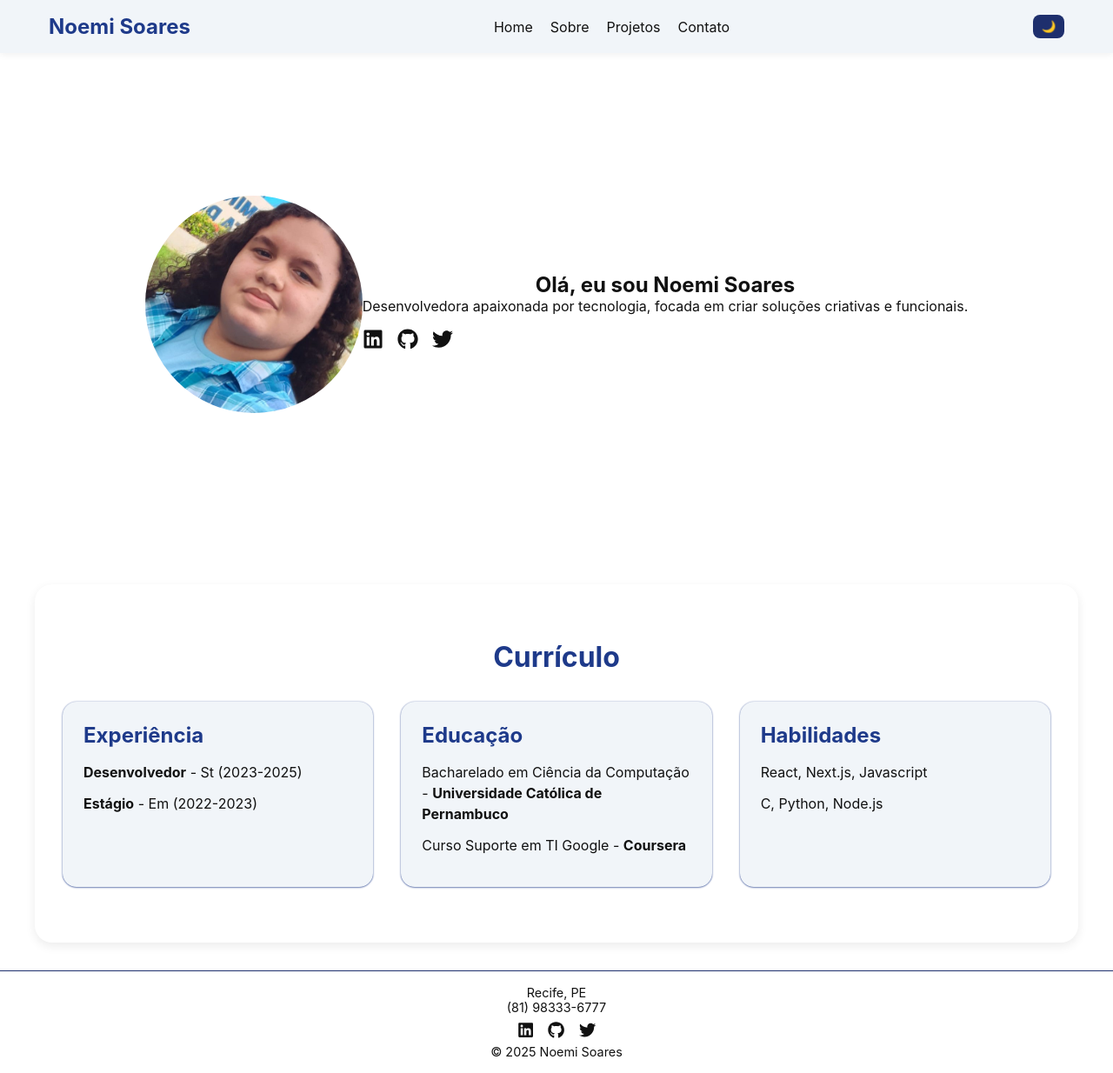
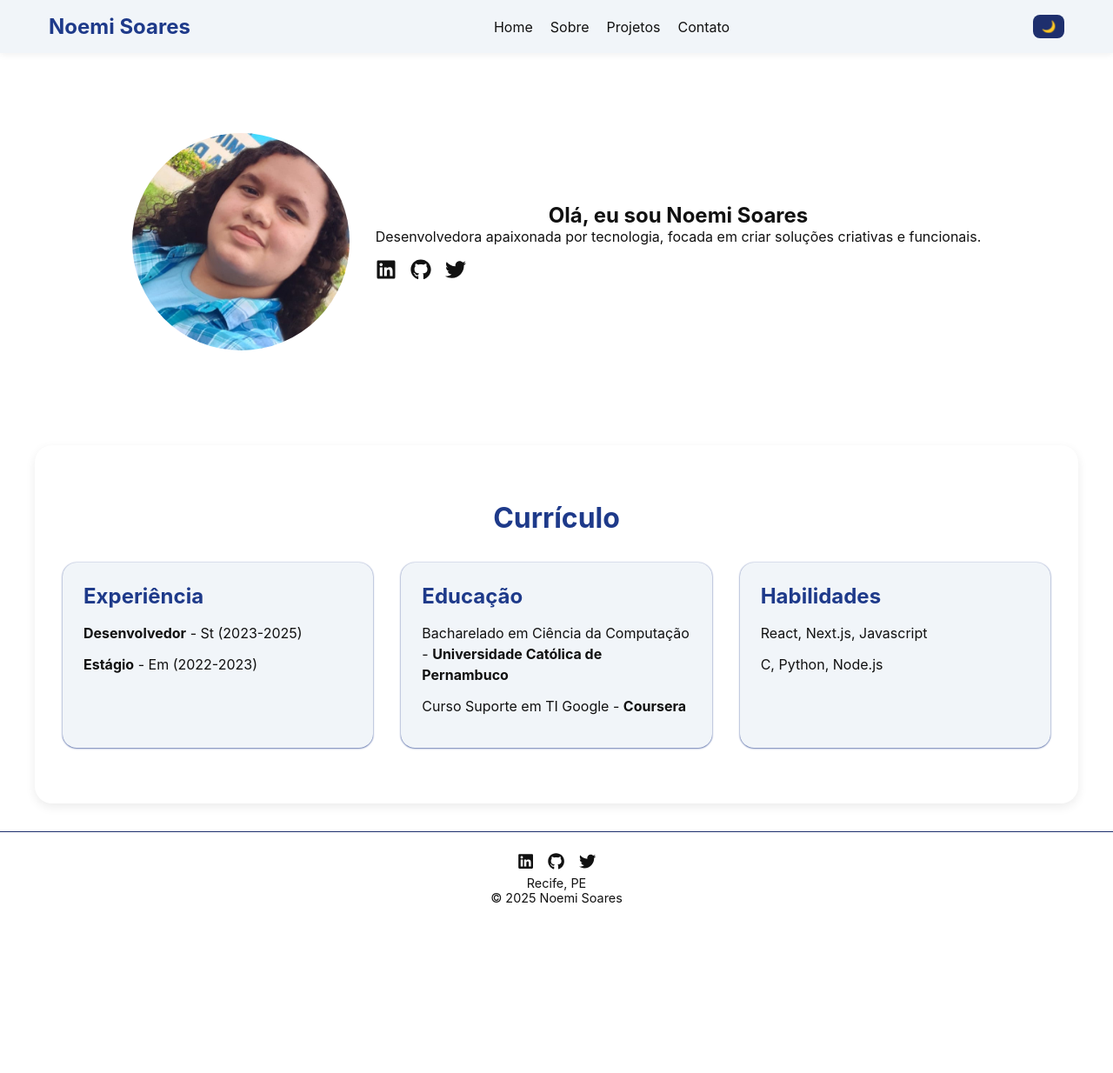
Before and after one commit to noemisoares/noemi-portfolio, a Next.js app in the folder my-portfolio/: page / in a window 1280 px wide. Shown: the whole page at 87% size. After the commit the page ends 1057 px from the top, so only its background shows below. Built offline with nearby package versions, Linux system fonts and the light colour scheme.

Commit message:
Atualização de estrutura de conteiner de page

```diff
--- a/my-portfolio/app/page.module.css
+++ b/my-portfolio/app/page.module.css
@@ -3,7 +3,7 @@
   justify-content: center;
   align-items: center;
   text-align: center;
-  min-height: 70vh;
+  min-height: 50vh;
   padding: 2rem;
 }
 
@@ -13,5 +13,6 @@
 
 .avatar {
   border-radius: 50%;
-  margin-bottom: 1rem;
+  margin-bottom: 1px;
+  margin-right: 30px;
 }
--- a/my-portfolio/components/Footer.js
+++ b/my-portfolio/components/Footer.js
@@ -4,10 +4,8 @@ import { Social } from "./Social";
 export function Footer() {
   return (
     <footer className={styles.footer}>
-      <p> Recife, PE</p>
-      <p> (81) 98333-6777</p>
       <Social className={styles.socialsFooter} />
-
+      <p>Recife, PE</p>
       <p>&copy; {new Date().getFullYear()} Noemi Soares</p>
     </footer>
   );
```
